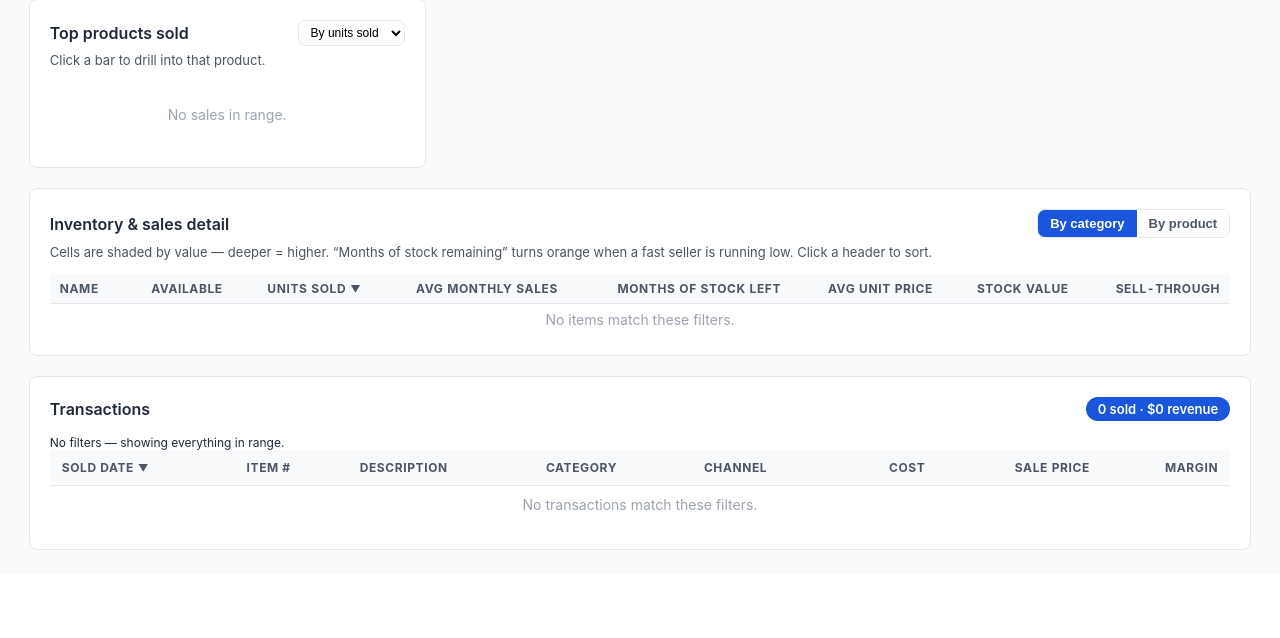
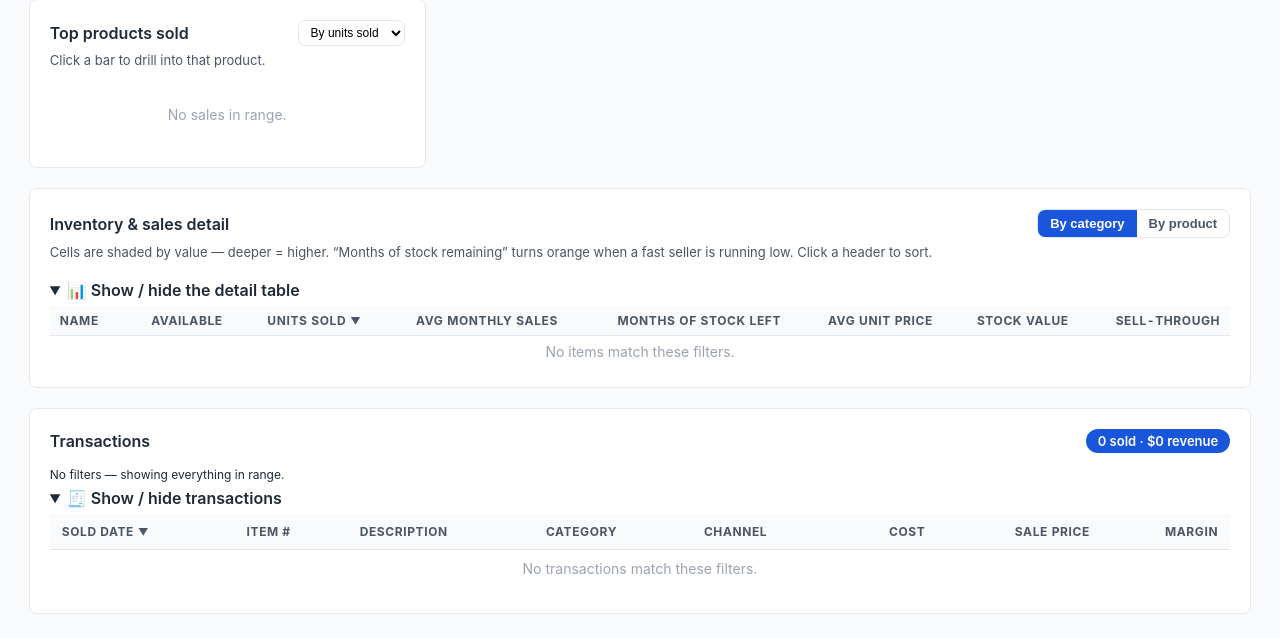
Before and after one commit to Globalcsnj/ABC, a Python web app: template templates/dashboard.html in a window 1280 px wide. Shown: the part 841-1479 px from the top of the page. Before the commit the page ends 1391 px from the top, so only its background shows below. Run offline with Jinja, Linux system fonts and the light colour scheme; the template is opened without the code that fills it: most values are stand-ins (such as "Sample title", 1, 10 or a date in 2020).

Commit message:
Dashboard: make detail and transaction tables collapsible
Wrap the Inventory & sales detail table (and the Transactions table) in a
collapsible <details> using the app's shared collapse-summary pattern, so the
big tables can be folded away to shorten the page.

Co-Authored-By: Claude Opus 4.8 <noreply@anthropic.com>
Claude-Session: https://claude.ai/code/session_01Lr1B6Gh6FS8zHCKynD163V

```diff
--- a/templates/dashboard.html
+++ b/templates/dashboard.html
@@ -89,6 +89,8 @@
             </div>
         </div>
         <p class="card-subtitle">Cells are shaded by value — deeper = higher. “Months of stock remaining” turns orange when a fast seller is running low. Click a header to sort.</p>
+        <details open>
+            <summary class="collapse-summary">📊 Show / hide the detail table</summary>
             <div style="overflow-x:auto">
                 <table class="table heat" id="heatTable">
                     <thead><tr>
@@ -104,12 +106,15 @@
                     <tbody id="heatBody"></tbody>
                 </table>
             </div>
+        </details>
     </div>
 
     <!-- Transaction drill-down -->
     <div class="card mt">
         <div class="card-header"><h2>Transactions</h2><span class="total-badge" id="txnCount"></span></div>
         <div class="chip-row" id="activeChips"></div>
+        <details open>
+            <summary class="collapse-summary">🧾 Show / hide transactions</summary>
             <div style="overflow-x:auto">
                 <table class="table" id="txnTable">
                     <thead><tr>
@@ -122,6 +127,7 @@
                 </table>
             </div>
             <p class="card-subtitle" id="txnMore"></p>
+        </details>
     </div>
 
     <div class="viz-tooltip" id="tip" hidden></div>
```
Lines whose indentation alone changed are shown as unchanged.
